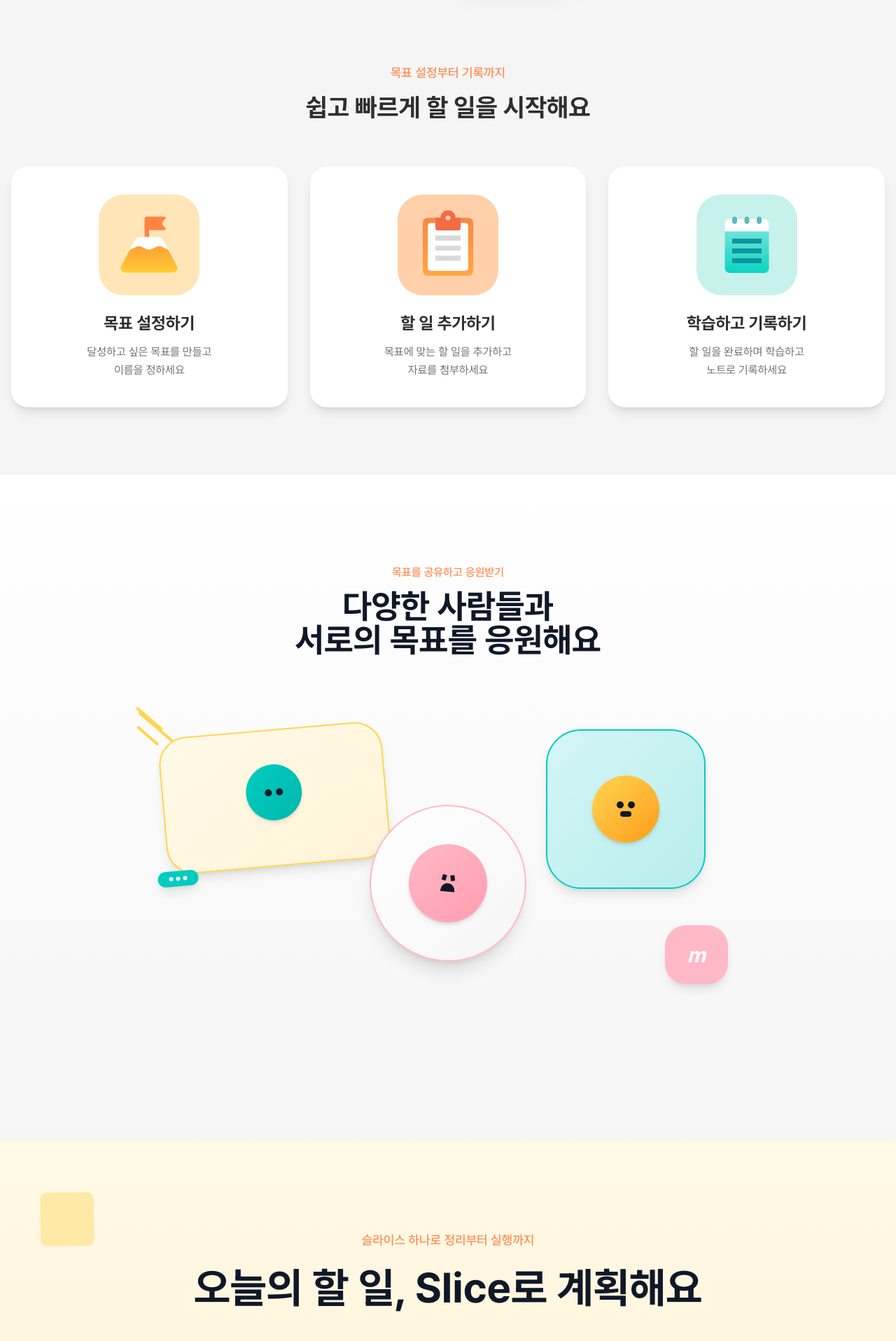
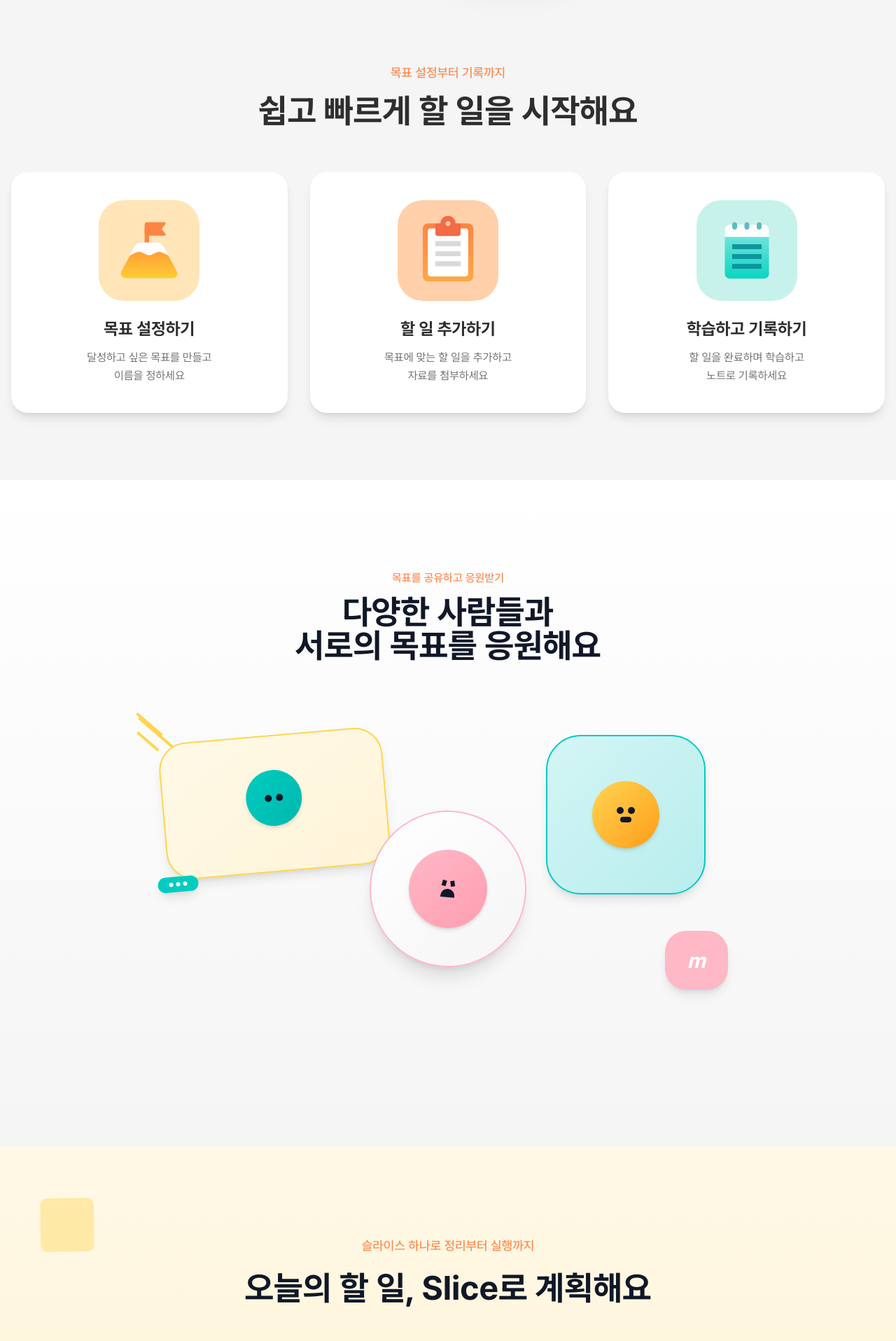
Before and after one commit to swallowedB/slice, a Next.js app: page / in a window 1280 px wide. Shown: the part 1600-3516 px from the top of the page at 70% size. Built offline with nearby package versions, Linux system fonts and the light colour scheme.

Commit message:
💄 Style : 랜딩 페이지 섹션 타이틀 폰트 크기 조정

```diff
--- a/src/app/(landing)/_components/CTASection.tsx
+++ b/src/app/(landing)/_components/CTASection.tsx
@@ -49,7 +49,7 @@ export default function CTASection() {
           <p className="mb-3 text-sm font-medium text-[#FF8A50] sm:mb-4 sm:text-base lg:text-lg">
             슬라이스 하나로 정리부터 실행까지
           </p>
-          <h2 className="mb-8 text-3xl leading-tight font-bold text-gray-900 sm:mb-10 sm:text-4xl lg:mb-12 lg:text-6xl">
+          <h2 className="mb-8 text-2xl leading-tight font-bold text-gray-900 sm:mb-10 sm:text-4xl lg:mb-12 lg:text-5xl">
             오늘의 할 일, Slice로 계획해요
           </h2>
           <motion.button
--- a/src/app/(landing)/_components/CommunicationSection.tsx
+++ b/src/app/(landing)/_components/CommunicationSection.tsx
@@ -21,7 +21,7 @@ export default function CommunicationSection() {
           <p className="mb-3 text-sm font-medium text-[#FF8A50] sm:text-base">
             목표를 공유하고 응원받기
           </p>
-          <h2 className="text-3xl font-bold text-gray-900 sm:text-4xl lg:text-5xl">
+          <h2 className="text-2xl font-bold text-gray-900 sm:text-4xl lg:text-5xl">
             다양한 사람들과
             <br />
             서로의 목표를 응원해요
--- a/src/app/(landing)/_components/StepsSection.tsx
+++ b/src/app/(landing)/_components/StepsSection.tsx
@@ -40,7 +40,7 @@ export default function StepsSection() {
           <p className="mb-3 text-sm font-medium text-[#FF8A50] sm:mb-4 sm:text-base lg:text-lg">
             목표 설정부터 기록까지
           </p>
-          <h2 className="text-foreground text-2xl font-bold text-balance sm:text-3xl lg:text-4xl">
+          <h2 className="text-foreground text-2xl font-bold text-balance sm:text-4xl lg:text-5xl">
             쉽고 빠르게 할 일을 시작해요
           </h2>
         </motion.div>
--- a/src/app/(landing)/_components/WhySliceSection.tsx
+++ b/src/app/(landing)/_components/WhySliceSection.tsx
@@ -32,7 +32,7 @@ export default function WhySliceSection() {
           <p className="mb-3 text-sm font-medium sm:mb-4 sm:text-base lg:text-lg">
             더 똑똑한 할 일 관리
           </p>
-          <h2 className="text-3xl font-bold sm:text-4xl lg:text-5xl">
+          <h2 className="text-2xl font-bold sm:text-4xl lg:text-5xl">
             슬라이스가 특별한 이유
           </h2>
         </motion.div>
```
